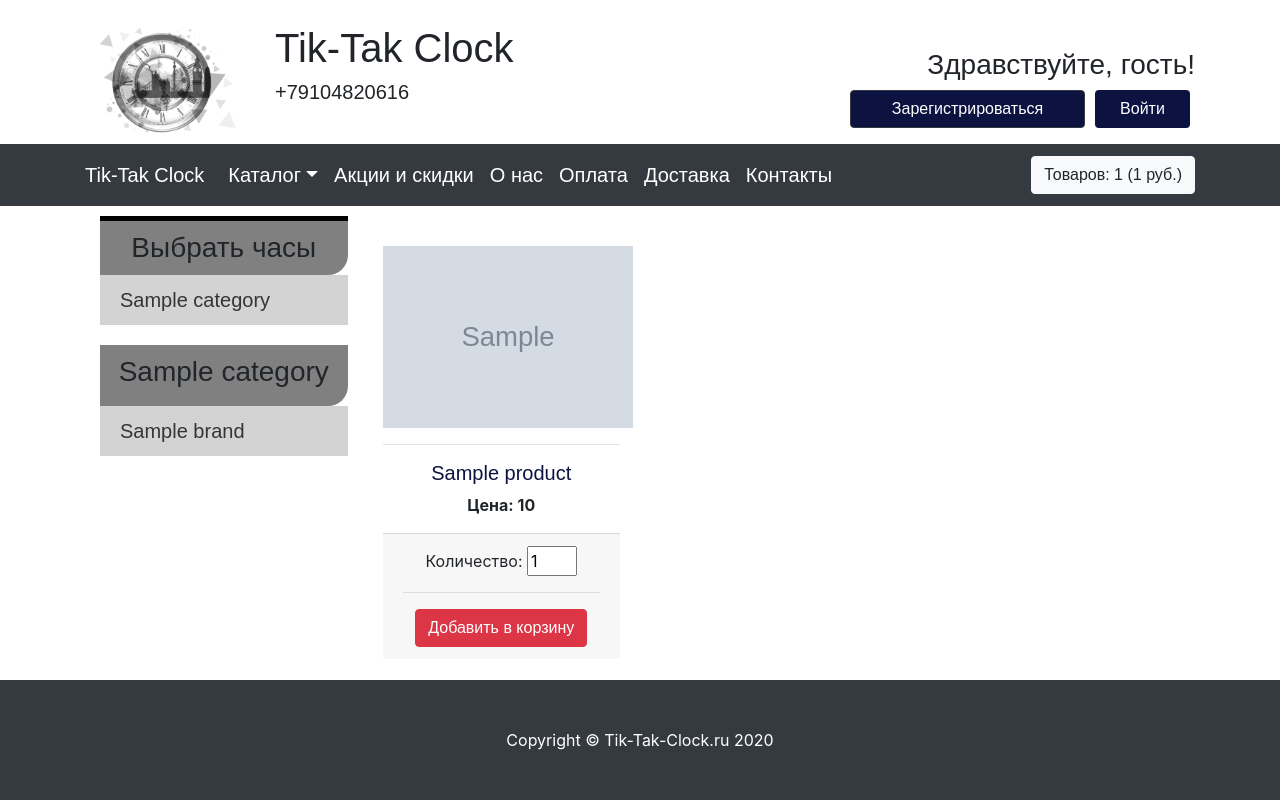
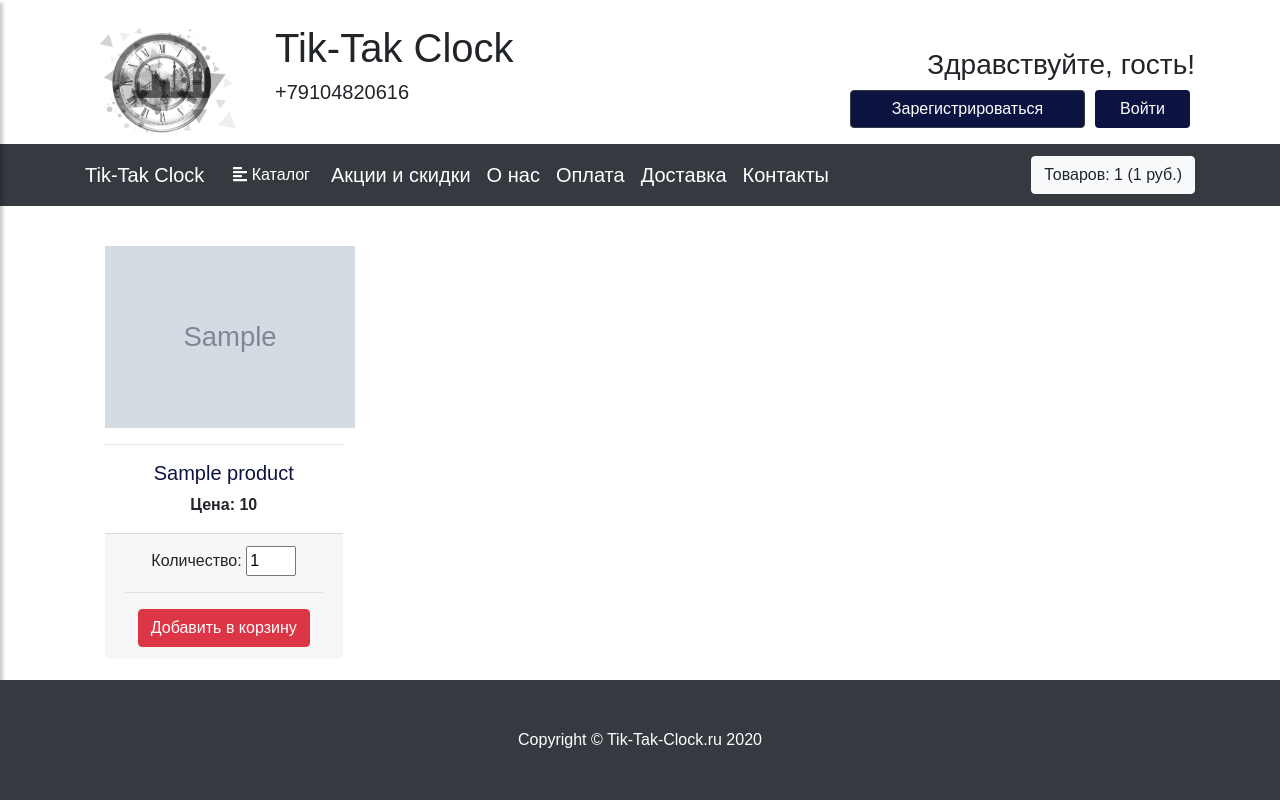
Before and after one commit to Exvir/Webshop, a Django app: template WebProject/WebProject/webshop/templates/index.html in a window 1280 px wide. Run offline with Django 3.2, Linux system fonts and the light colour scheme; the template is opened without the code that fills it: most values are stand-ins (such as "Sample title", 1, 10 or a date in 2020); grey boxes marked "Sample" are stand-in pictures; some libraries are stand-ins or nearby versions.

Commit message:
Правки

```diff
--- a/WebProject/WebProject/WebProject/urls.py
+++ b/WebProject/WebProject/WebProject/urls.py
@@ -58,8 +58,6 @@ urlpatterns = [
 	url(r'^delivery/$', TemplateView.as_view(template_name="delivery.html"), name='delivery'),
 	url(r'^contact_us/$', webshop.views.ContactUsView.as_view(), name='contact_us'),
 
-    url(r'^clean/$', webshop.views.clean_view, name='clean'),
-
     # Uncomment the admin/doc line below to enable admin documentation:
     url(r'^admin/doc/', include('django.contrib.admindocs.urls')),
 
--- a/WebProject/WebProject/webshop/static/webshop/css/shop-homepage.css
+++ b/WebProject/WebProject/webshop/static/webshop/css/shop-homepage.css
@@ -4,6 +4,129 @@
  * Licensed under MIT (https://github.com/BlackrockDigital/startbootstrap-shop-homepage/blob/master/LICENSE)
  */
 
+
+
+/*
+    DEMO STYLE
+*/
+
+@import "https://fonts.googleapis.com/css?family=Poppins:300,400,500,600,700";
+
+/* ---------------------------------------------------
+    OVERLAY STYLE
+----------------------------------------------------- */
+.overlay {
+    display: none;
+    position: fixed;
+    width: 100vw;
+    height: 100vh;
+    background: rgba(0, 0, 0, 0.7);
+    z-index: 998;
+    opacity: 0;
+    transition: all 0.5s ease-in-out;
+}
+
+    .overlay.active {
+        display: block;
+        opacity: 1;
+    }
+
+/* ---------------------------------------------------
+    SIDEBAR STYLE
+----------------------------------------------------- */
+
+#sidebar {
+    width: 250px;
+    position: fixed;
+    top: 0;
+    left: -250px;
+    height: 100vh;
+    z-index: 999;
+    background: #1b1b1b;
+    color: #fff;
+    transition: all 0.3s;
+    overflow-y: scroll;
+    box-shadow: 3px 3px 3px rgba(0, 0, 0, 0.2);
+}
+
+    #sidebar.active {
+        left: 0;
+    }
+
+#dismiss {
+    width: 35px;
+    height: 35px;
+    line-height: 35px;
+    text-align: center;
+    background: #1b1b1b;
+    position: absolute;
+    top: 10px;
+    right: 10px;
+    cursor: pointer;
+    -webkit-transition: all 0.3s;
+    -o-transition: all 0.3s;
+    transition: all 0.3s;
+}
+
+    #dismiss:hover {
+        background: #fff;
+        color: #0D1340;
+    }
+
+#sidebar .sidebar-header {
+    padding: 20px;
+    background: #1b1b1b;
+}
+
+#sidebar ul.components {
+    padding: 20px 0;
+}
+
+#sidebar ul li a {
+    padding: 10px;
+
+    display: block;
+    color: #fff;
+}
+
+#sidebar ul li a:hover {
+    color: #0D1340;
+    background: #fff;
+}
+
+a[data-toggle="collapse"] {
+    position: relative;
+}
+
+.dropdown-toggle::after {
+    display: block;
+    position: absolute;
+    top: 50%;
+    right: 20px;
+    transform: translateY(-50%);
+}
+
+ul ul a {
+
+    padding-left: 30px !important;
+    background: #1b1b1b;
+}
+
+ul.CTAs {
+    padding: 20px;
+}
+
+    ul.CTAs a {
+        text-align: center;
+
+        display: block;
+        border-radius: 5px;
+        margin-bottom: 5px;
+    }
+
+/* ---------------------------------------------------
+    CONTENT STYLE
+----------------------------------------------------- */
 
 .main-container {
     margin-top: 10px;
@@ -52,7 +175,6 @@
     display: flex;
     flex-direction: row-reverse;
     flex-wrap: wrap;
-
 }
 
     .flex a {
@@ -74,7 +196,7 @@
     color: #0D1340;
 }
 
- /*Стили для статических страниц*/
+ /*STYLES FOR STATIC PAGES*/
 
 .attention {
     font-weight: bold;
@@ -101,31 +223,31 @@ string {
     min-height: calc(100vh - 80px);
 }
 
-/*Шрифты*/
+/*FONTS*/
+
+body{
+    font-family: fantasy, Impact, Arial;
+}
 
 h1 {
-    font-family: fantasy, Impact, Arial;
     font-weight: 400;
     font-style: normal;
     font-size: 40px;
 }
 
 h3 {
-    font-family: fantasy, Impact;
     font-weight: 100;
     font-style: normal;
     font-size: 28px;
 }
 
 h5 {
-    font-family: fantasy, Impact;
     font-weight: 100;
     font-style: normal;
     font-size: 20px;
 }
 
 a {
-    font-family: fantasy, Impact;
     font-weight: 100;
     font-style: normal;
     font-size: 20px;
--- a/WebProject/WebProject/webshop/templates/base.html
+++ b/WebProject/WebProject/webshop/templates/base.html
@@ -14,14 +14,23 @@
 		<!-- Bootstrap core CSS -->
 		<link href="{% static 'webshop/vendor/bootstrap/css/bootstrap.min.css' %}" rel="stylesheet">
 
-	  <!-- Custom styles for this template -->
+		<!-- Scrollbar Custom CSS -->
+		<link rel="stylesheet" href="https://cdnjs.cloudflare.com/ajax/libs/malihu-custom-scrollbar-plugin/3.1.5/jquery.mCustomScrollbar.min.css">
+
+		<!-- Font Awesome JS -->
+		<script defer src="https://use.fontawesome.com/releases/v5.0.13/js/solid.js" integrity="sha384-tzzSw1/Vo+0N5UhStP3bvwWPq+uvzCMfrN1fEFe+xBmv1C/AtVX5K0uZtmcHitFZ" crossorigin="anonymous"></script>
+		<script defer src="https://use.fontawesome.com/releases/v5.0.13/js/fontawesome.js" integrity="sha384-6OIrr52G08NpOFSZdxxz1xdNSndlD4vdcf/q2myIUVO0VsqaGHJsB0RaBE01VTOY" crossorigin="anonymous"></script>
+
+		<!-- Custom styles -->
 		<link href="{% static 'webshop/css/shop-homepage.css' %}" rel="stylesheet">
 
 	</head>
 
 	<body>
+		<div class="overlay"></div>
 		<!-- Header -->
 		<header>
+
 			<div class="container">
 				<div class="row">
 					<div class="col-lg-2 col-md-4">
@@ -38,24 +47,25 @@
 			</div>
 
 		</header>
+
+		<div class="wrapper">
+
 			<!-- Navigation -->
 			<nav class="navbar navbar-expand-lg navbar-dark bg-dark">
 				<div class="container">
 					<a class="navbar-brand" href="{% url "home" %}">Tik-Tak Clock</a>
+
+					<button type="button" id="sidebarCollapse" class="btn btn-dark" >
+						<i class="fas fa-align-left"></i>
+						<span>Каталог</span>
+					</button>
+
 					<button class="navbar-toggler" type="button" data-toggle="collapse" data-target="#navbarResponsive" aria-controls="navbarResponsive" aria-expanded="false" aria-label="Toggle navigation">
 						<span class="navbar-toggler-icon"></span>
 					</button>
 					<div class="collapse navbar-collapse" id="navbarResponsive">
 						<ul class="navbar-nav mr-auto">
-						<li class="nav-item active dropdown">
-        					<a class="nav-link dropdown-toggle" href="#" id="navbarDropdown1" role="button"
-							   data-toggle="dropdown" aria-haspopup="true" aria-expanded="false">Каталог</a>
-							<div class="dropdown-menu" aria-labelledby="navbarDropdown1">
-								{% for category in categories %}
-										<a href="{{ category.get_absolute_url }}" class="dropdown-item submenu">{{ category.name }}</a>
-								{% endfor %}
-        					</div>
-      					</li>
+
 							<li class="nav-item active">
 								<a class="nav-link" href="{% url 'discounts' %}">Акции и скидки
 									<span class="sr-only">(current)</span>
@@ -86,13 +96,43 @@
 							<a class="btn btn-light"  href="{% url "cart" %}">Товаров: <span id="quantity_items_in_cart">{{ cart.items.count }}</span> (<span id="total_price_cart">{{ cart.total_price }}</span> руб.)</a>
 						</ul>
 					</div>
+
 				</div>
 			</nav>
-	<main>
-		<div class="container main-container">
+
+			<!--Sidebar-->
+			<nav id="sidebar">
+				<div id="dismiss">
+					<i class="fas fa-arrow-left"></i>
+				</div>
+
+				<div class="sidebar-header">
+					<h3 class="item">Выбрать часы</h3>
+				</div>
+
+				<ul class="list-unstyled components">
+					<li>
+						{% for category in categories %}
+						<a href="{{ category.get_absolute_url }}">{{ category.name }}</a>
+						<ul class="list-unstyled" id="pageSubmenu">
+							{% for brand in category.brands.all %}
+							<li>
+								<a class="category-in-list" href="{{ brand.get_absolute_url }}">{{ brand.name }}</a>
+							</li>
+							{% endfor %}
+						</ul>
+						{% endfor %}
+					</li>
+				</ul>
+			</nav>
+
+			<!--Content-->
+			<main class="container main-container">
 				{% block content %}{% endblock %}
+			</main>
+
 		</div>
-	</main>
+
 	<!-- Footer -->
 	<footer class="py-5 bg-dark">
 		<div class="container">
@@ -101,12 +141,41 @@
 		<!-- /.Footer -->
 	</footer>
 
-	<!-- Bootstrap core JavaScript -->
-	<script src="{% static 'webshop/vendor/jquery/jquery.min.js' %}"></script>
-	<script src="{% static 'webshop/vendor/bootstrap/js/bootstrap.bundle.min.js' %}"></script>
-	<!-- Для приклеивания navbar при прокручивании страницы -->
+    <!-- jQuery CDN -->
+    <script src="https://ajax.googleapis.com/ajax/libs/jquery/3.4.1/jquery.min.js"></script>
+    <!-- Popper.JS -->
+    <script src="https://cdnjs.cloudflare.com/ajax/libs/popper.js/1.14.0/umd/popper.min.js" integrity="sha384-cs/chFZiN24E4KMATLdqdvsezGxaGsi4hLGOzlXwp5UZB1LY//20VyM2taTB4QvJ" crossorigin="anonymous"></script>
+    <!-- Bootstrap JS -->
+    <script src="https://stackpath.bootstrapcdn.com/bootstrap/4.1.0/js/bootstrap.min.js" integrity="sha384-uefMccjFJAIv6A+rW+L4AHf99KvxDjWSu1z9VI8SKNVmz4sk7buKt/6v9KI65qnm" crossorigin="anonymous"></script>
+    <!-- jQuery Custom Scroller CDN -->
+    <script src="https://cdnjs.cloudflare.com/ajax/libs/malihu-custom-scrollbar-plugin/3.1.5/jquery.mCustomScrollbar.concat.min.js"></script>
+
+
+
+<!--Custom scripts-->
+
+	<!--Custom scrollbar in sidebar-->
+	<script type="text/javascript">
+        $(document).ready(function () {
+            $("#sidebar").mCustomScrollbar({
+                theme: "minimal"
+            });
+
+            $('#dismiss, .overlay').on('click', function () {
+                $('#sidebar').removeClass('active');
+                $('.overlay').removeClass('active');
+            });
+
+            $('#sidebarCollapse').on('click', function () {
+                $('#sidebar').addClass('active');
+                $('.overlay').addClass('active');
+                $('.collapse.in').toggleClass('in');
+                $('a[aria-expanded=true]').attr('aria-expanded', 'false');
+            });
+        });
+    </script>
+	<!-- Fixes navbar when window scrolls down-->
 	<script>
-
 		var navBar = document.querySelector('.navbar');
 		var navBarSourceBottom = navBar.getBoundingClientRect().bottom + window.pageYOffset;
 
@@ -118,6 +187,7 @@
 		  }
 		};
 	</script>
+
 	<script>
 		//Приклеиание/отклевание footer в зависимости от размера окна
 		//Срабатывает при изменении размера экрана и загрузке страницы
--- a/WebProject/WebProject/webshop/templates/index.html
+++ b/WebProject/WebProject/webshop/templates/index.html
@@ -4,26 +4,6 @@
 <!-- Page Content -->
 <div class="container">
 	<div class="row">
-		<div class="col-lg-3">
-			<div class="text-center object-down-menu" style=''>
-				<h3 class="item">Выбрать часы</h3>
-			</div>
-			<div class="list-group list-of-category">
-            {% for category in categories %}
-              <a class="category-in-list" href="{{ category.get_absolute_url }}">{{ category.name }}</a>
-            {% endfor %}
-			</div>
-			{% for category in categories %}
-			<div class=" list-group text-center title-list">
-				<h3 class="">{{ category.name }}</h3>
-			</div>
-			<div class="list-group list-of-brand">
-				{% for brand in category.brands.all %}
-					<a class="category-in-list" href="{{ brand.get_absolute_url }}">{{ brand.name }}</a>
-				{% endfor %}
-			</div>
-			{% endfor %}
-		</div>
 		{% for product in products %}
 			{% include 'cardofproduct.html' %}
 		{% endfor %}
```
Also changed, not shown: WebProject/WebProject/webshop/models.py (+2 -7 lines), WebProject/WebProject/webshop/views.py (+2 -16 lines), WebProject/WebProject/media/dior-flickering-dial1/dior-flickering-dial1.jpg (added), WebProject/WebProject/webshop/migrations/0004_auto_20190818_1748.py (added), WebProject/WebProject/webshop/migrations/0005_auto_20190818_1801.py (added), 1 other file. Lines whose indentation alone changed are shown as unchanged.
